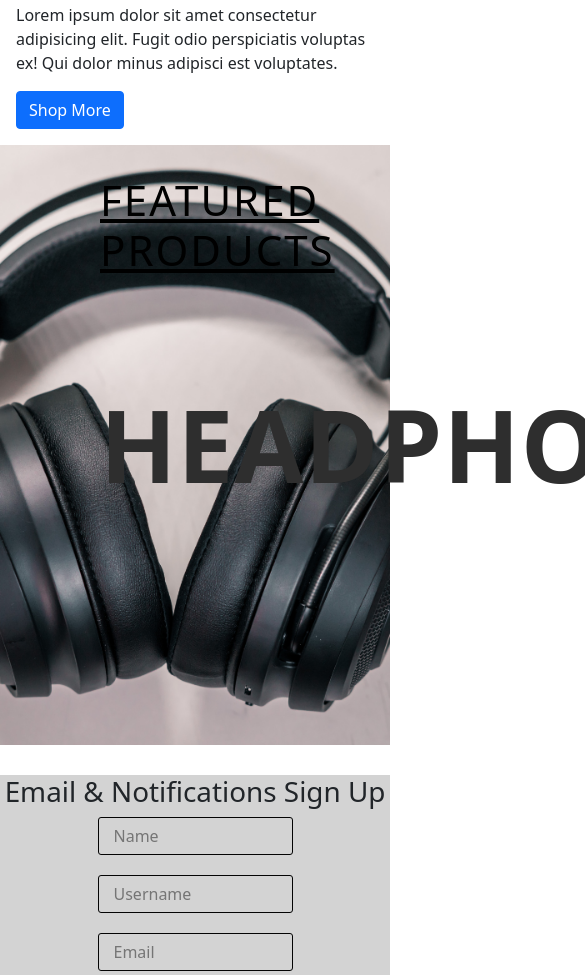
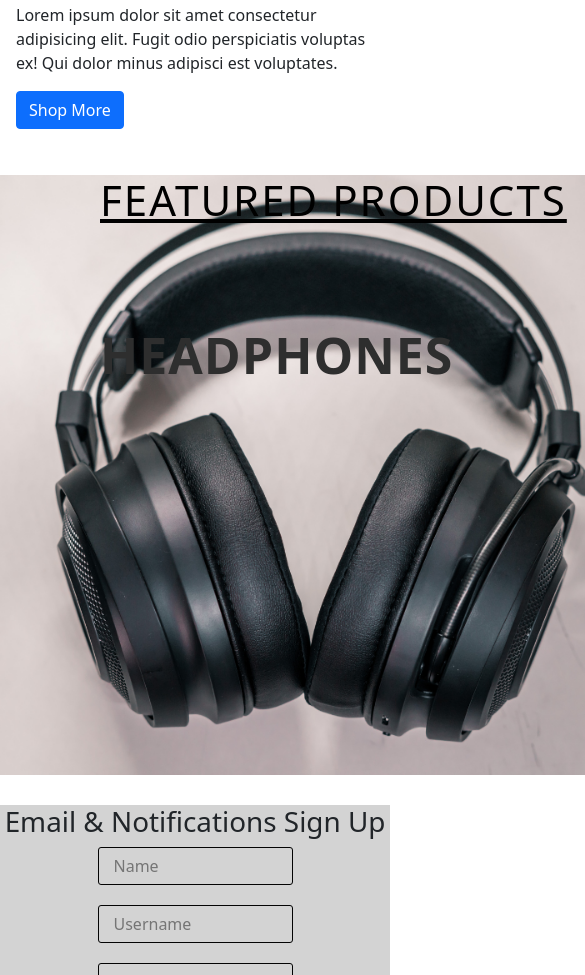
Before and after one commit to AD1LK/online-store, a website: page index.html in a window 390 px wide. Shown: the part 2126-3101 px from the top of the page, 585 px wide, since content can reach past the window. Drawn offline with nearby package versions, Linux system fonts and the light colour scheme.

Commit message:
Added media queries for product banner

```diff
--- a/css/styles.css
+++ b/css/styles.css
@@ -110,7 +110,7 @@ footer {
   background-repeat: no-repeat;
   background-size: cover;
   padding-left: 100px;
-  display: flex;
+  display: block;
   flex-direction: column;
   align-items: flex-start;
   justify-content: flex-start;
@@ -180,3 +180,18 @@ input[type="button"]:hover {
     width: 665px;
   }
 }
+
+
+@media (max-width: 1000px) {
+  .product-banner {
+    width: 665px;
+    display: block;
+  }
+}
+
+@media (max-width: 1000px) {
+  .product-name {
+    width: 665px;
+    font-size: 50px;
+  }
+}
```
